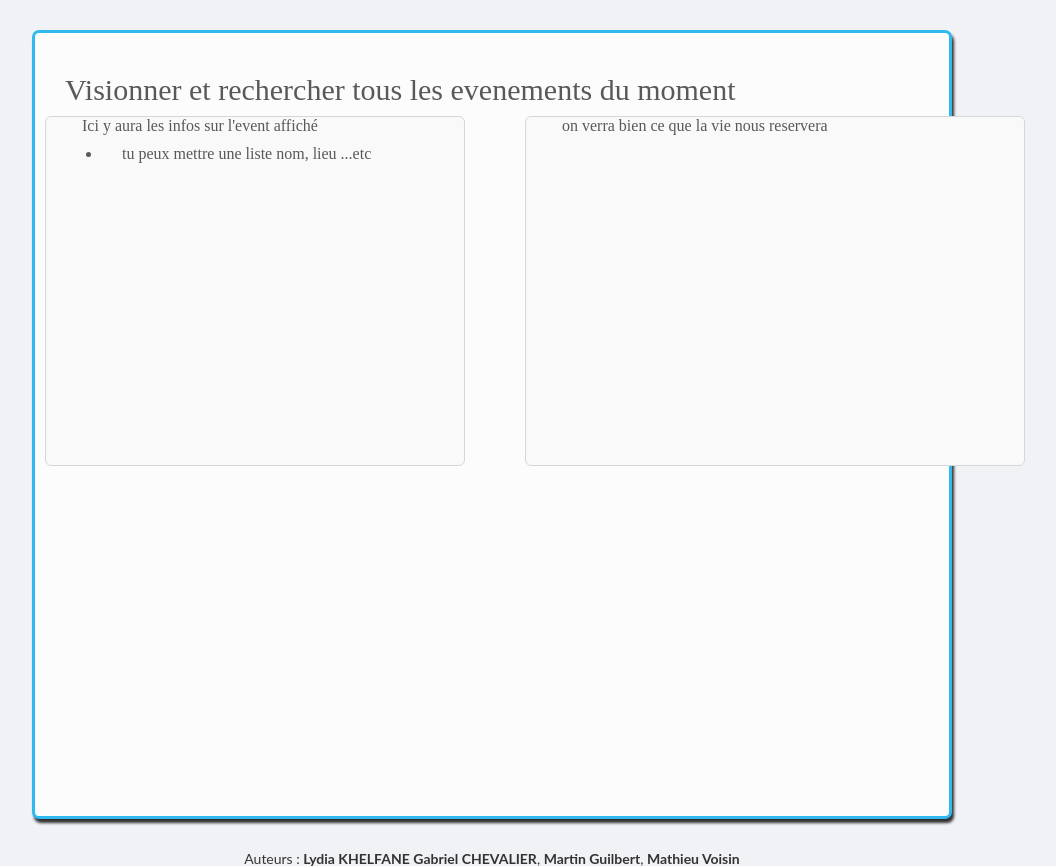
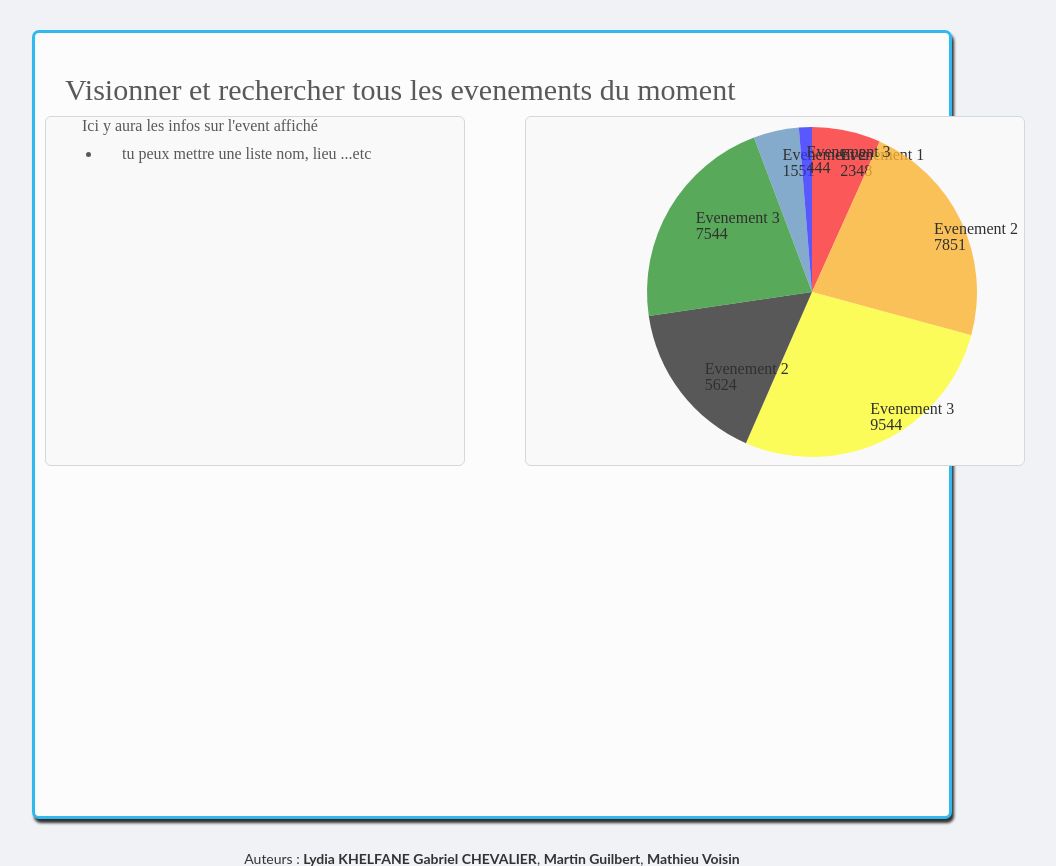
Before and after one commit to mvoisin78/web-sensor, a PHP site: page / in a window 1280 px wide. Shown: the part 172-1038 px from the top of the page, without its empty margins (148-1204 px from the left). Run offline with PHP 8.4, Linux system fonts and the light colour scheme; data that the repository does not hold is empty; some libraries are stand-ins or nearby versions.

Commit message:
Add files via upload

```diff
--- a/Website_sensor/index.php
+++ b/Website_sensor/index.php
@@ -54,14 +54,97 @@ session_start();
 
 
 <div class="informations-accueil">
-  <p>Ici y aura les infos sur l'event affiché</p>
-  <ul><li>tu peux mettre une liste nom, lieu ...etc</li></ul>
+	<p>Ici y aura les infos sur l'event affiché</p>
+	<ul><li>tu peux mettre une liste nom, lieu ...etc</li></ul>
 </div>
-<div class="accueil-graphique">
-  <p>on verra bien ce que la vie nous reservera</p>
-</div>
+<div id="piechart" class="accueil-graphique">
+
+<script>
+
+	//PIECHART
+
+	var data_list_obj = [
+		{"label" : "Evenement 1",
+		"occurence" : 2348
+		},
+		{"label" : "Evenement 2",
+		"occurence" : 7851
+		},
+		{"label" : "Evenement 3",
+		"occurence" : 9544
+		},
+		{"label" : "Evenement 2",
+		"occurence" : 5624
+		},
+		{"label" : "Evenement 3",
+		"occurence" : 7544
+		},
+		{"label" : "Evenement 2",
+		"occurence" : 1551
+		},
+		{"label" : "Evenement 3",
+		"occurence" : 444
+		}
+	];
+	occurence_list = [];
+	label_list = [];
+
+	//json to list
+	for (const obj of data_list_obj) {
+		label_list.push(obj.label)
+		occurence_list.push(obj.occurence)
+	}
+
+	console.log(label_list)
+	console.log(occurence_list)
+	var width = document.getElementById('piechart').offsetWidth,
+		height = document.getElementById('piechart').offsetHeight,
+		radius = Math.min(width, height) / 2;
+
+	var color = ["red","orange","yellow","34CA00","green","steelblue","blue","10cf9b","13b934","647f1f","81431E","ef3038","2b4ab1","715438","814994","purple","ddde1e","c6721a","ea7c60","d154e9","ea5c61","998df0","27e33c","9bcb1a","edca77","a1f3b1",/*repeat*/"red","orange","yellow","34CA00","green","steelblue","blue","10cf9b","13b934","647f1f","81431E","ef3038","2b4ab1","715438","814994","purple","ddde1e","c6721a","ea7c60","d154e9","ea5c61","998df0","27e33c","9bcb1a","edca77","a1f3b1"];
+
+	var arc = d3.arc()
+		.outerRadius(radius - 10)
+		.innerRadius(0);
+
+	var labelArc = d3.arc()
+		.outerRadius(radius - 40)
+		.innerRadius(radius - 40);
+
+	var pie = d3.pie()
+		.sort(null)
+		.value(function(d) { return d; });
+
+	var svg = d3.select("#piechart").append("svg")
+		.attr("width", width)
+		.attr("height", height)
+		.append("g")
+		.attr("transform", "translate(" + width / 2 + "," + height / 2 + ")");
+
+	var g = svg.selectAll(".arc")
+		.data(pie(occurence_list))
+		.enter().append("g")
+		.attr("class", "arc");
+
+	g.append("path")
+		.attr("d", arc)
+		.style("opacity", 0.8)
+		.style("fill", function(d, i) { return color[i]; })
+		.on("mouseover", function() { d3.select(this).style("stroke-width", "2px").style("opacity", 1)})
+		.on("mouseout", function() { d3.select(this).style("stroke-width", "1px").style("opacity", 0.8)});
 
 
+	g.append("text")
+		.attr("transform", function(d) { return "translate(" + labelArc.centroid(d) + ")"; })
+		.text(function(d) { return d.data; })
+		.attr("dy", "1em");
+	g.append("text")
+		.attr("transform", function(d) { return "translate(" + labelArc.centroid(d) + ")"; })
+		.text(function(d) { return label_list[d.index]; })
+		.attr("dy", "0em");
+
+</script>
+</div>
 
 </section>
 </div>
```
